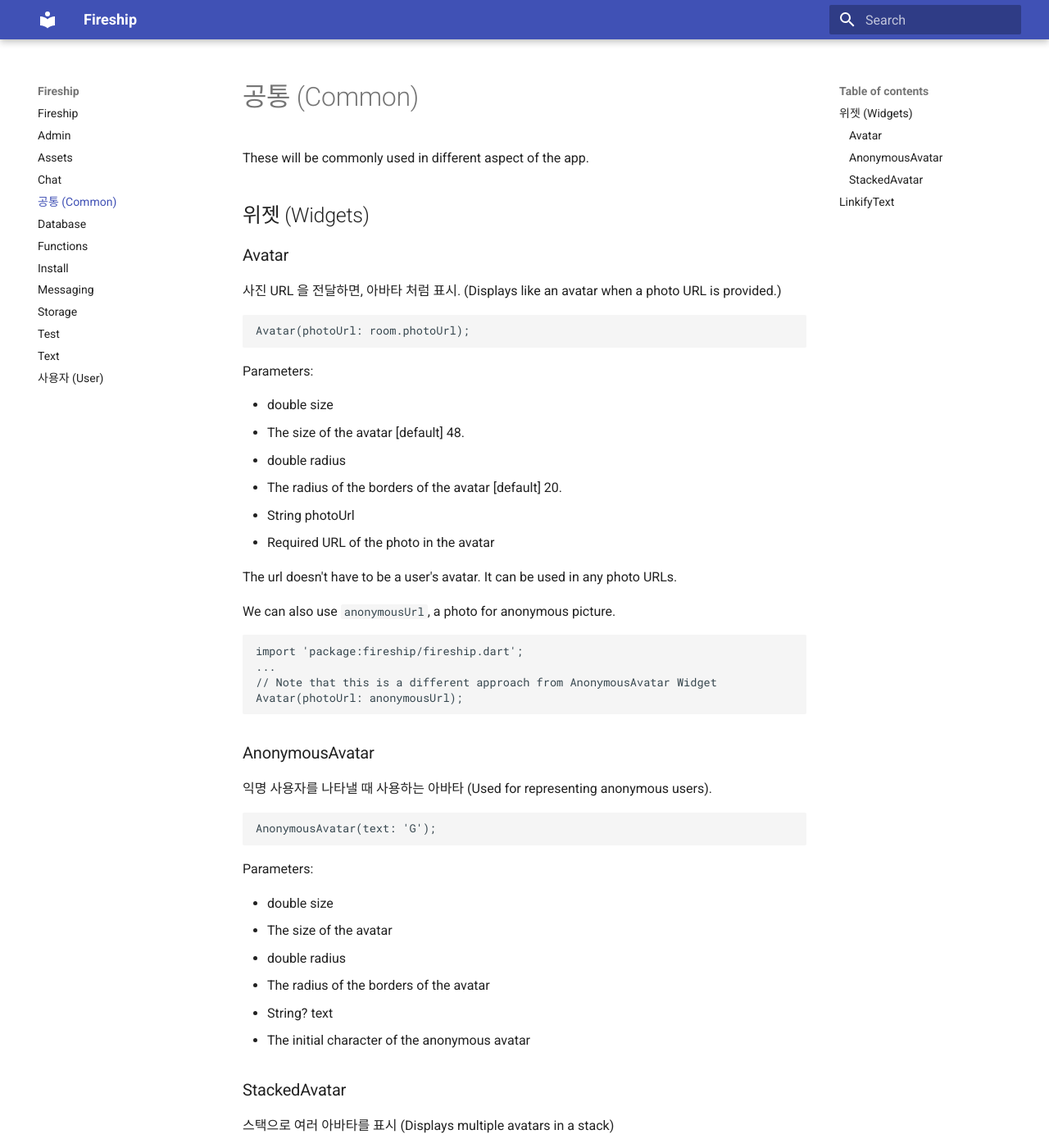
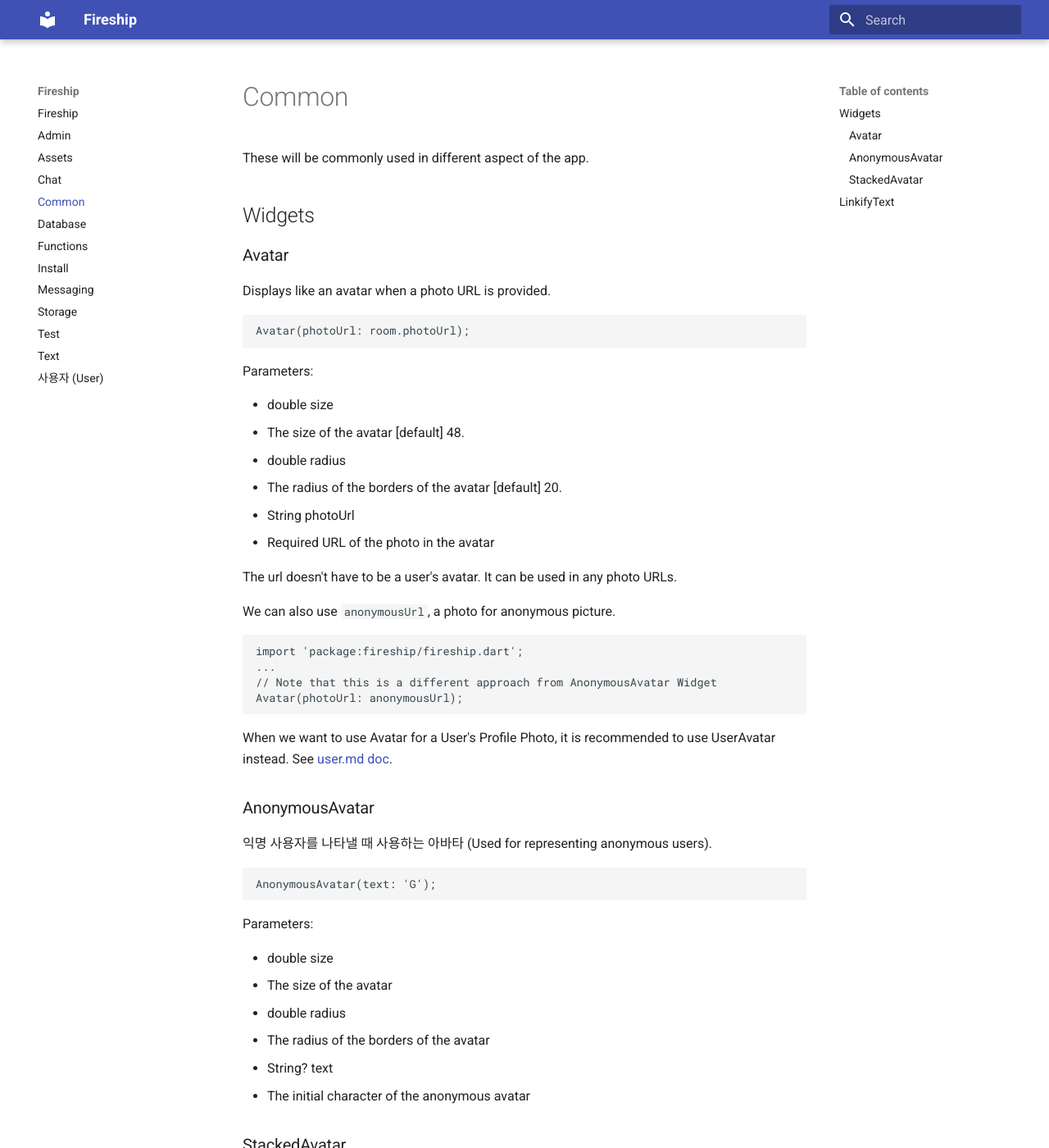
Before and after one commit to thruthesky/fireflutter, an MkDocs documentation site: the page built from docs/common.md, in a window 1280 px wide and 1400 px high. Shown: the whole window at 82% size. Built offline with MkDocs 1.6.1 and Material for MkDocs 9.7.7, drawn with Linux system fonts in a browser that asks for light colours.

Commit message:
common md

````diff
--- a/docs/common.md
+++ b/docs/common.md
@@ -1,12 +1,12 @@
-# 공통 (Common)
+# Common
 
 These will be commonly used in different aspect of the app.
 
-## 위젯 (Widgets)
+## Widgets
 
 ### Avatar
 
-사진 URL 을 전달하면, 아바타 처럼 표시. (Displays like an avatar when a photo URL is provided.)
+Displays like an avatar when a photo URL is provided.
 
 ```dart
 Avatar(photoUrl: room.photoUrl);
@@ -31,6 +31,8 @@ import 'package:fireship/fireship.dart';
 // Note that this is a different approach from AnonymousAvatar Widget
 Avatar(photoUrl: anonymousUrl);
 ```
+
+When we want to use Avatar for a User's Profile Photo, it is recommended to use UserAvatar instead. See [user.md doc](user.md).
 
 ### AnonymousAvatar
 
````
